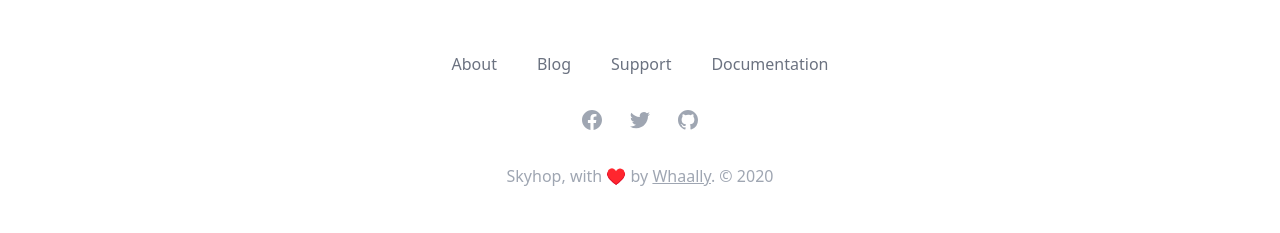
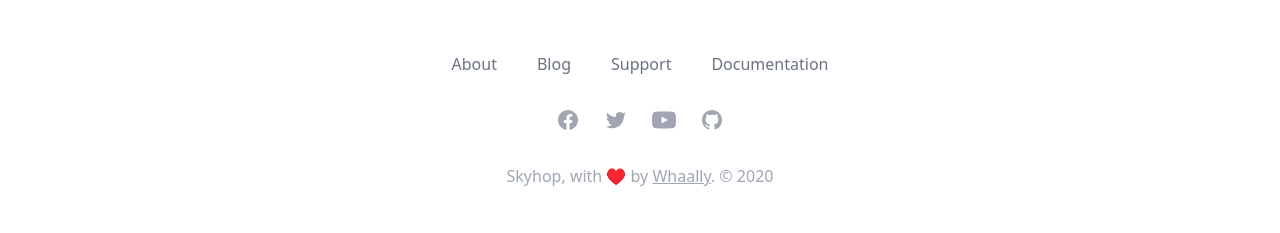
Before and after one commit to skyhop/website, a Jekyll site: the page built from index.md, in a window 1280 px wide. Shown: the part 3139-3372 px from the top of the page. Built offline with Jekyll 4.4.1, drawn with Linux system fonts in a browser that asks for light colours; some web fonts are replaced.

Commit message:
Add link to youtube

```diff
--- a/_includes/footer.html
+++ b/_includes/footer.html
@@ -46,6 +46,18 @@
             d="M8.29 20.251c7.547 0 11.675-6.253 11.675-11.675 0-.178 0-.355-.012-.53A8.348 8.348 0 0022 5.92a8.19 8.19 0 01-2.357.646 4.118 4.118 0 001.804-2.27 8.224 8.224 0 01-2.605.996 4.107 4.107 0 00-6.993 3.743 11.65 11.65 0 01-8.457-4.287 4.106 4.106 0 001.27 5.477A4.072 4.072 0 012.8 9.713v.052a4.105 4.105 0 003.292 4.022 4.095 4.095 0 01-1.853.07 4.108 4.108 0 003.834 2.85A8.233 8.233 0 012 18.407a11.616 11.616 0 006.29 1.84" />
         </svg>
       </a>
+
+      <a href="https://www.youtube.com/channel/UCi70a_1GSG-iFJNo2noDHKA" class="ml-6 text-gray-400 hover:text-gray-500">
+        <span class="sr-only">Youtube</span>
+        <svg class="h-6 w-6" fill="currentColor" viewBox="0 0 71.412065 50">
+          <g transform="scale(0.58823529,0.58823529)">
+            <path
+              d="M 118.9,13.3 C 117.5,8.1 113.4,4 108.2,2.6 98.7,0 60.7,0 60.7,0 60.7,0 22.7,0 13.2,2.5 8.1,3.9 3.9,8.1 2.5,13.3 0,22.8 0,42.5 0,42.5 0,42.5 0,62.3 2.5,71.7 3.9,76.9 8,81 13.2,82.4 22.8,85 60.7,85 60.7,85 c 0,0 38,0 47.5,-2.5 5.2,-1.4 9.3,-5.5 10.7,-10.7 2.5,-9.5 2.5,-29.2 2.5,-29.2 0,0 0.1,-19.8 -2.5,-29.3 z" />
+            <polygon points="80.2,42.5 48.6,24.3 48.6,60.7 " style="fill:#ffffff" />
+          </g>
+        </svg>
+      </a>
+
       <a href="https://github.com/skyhop" class="ml-6 text-gray-400 hover:text-gray-500">
         <span class="sr-only">GitHub</span>
         <svg class="h-6 w-6" fill="currentColor" viewBox="0 0 24 24">
```
